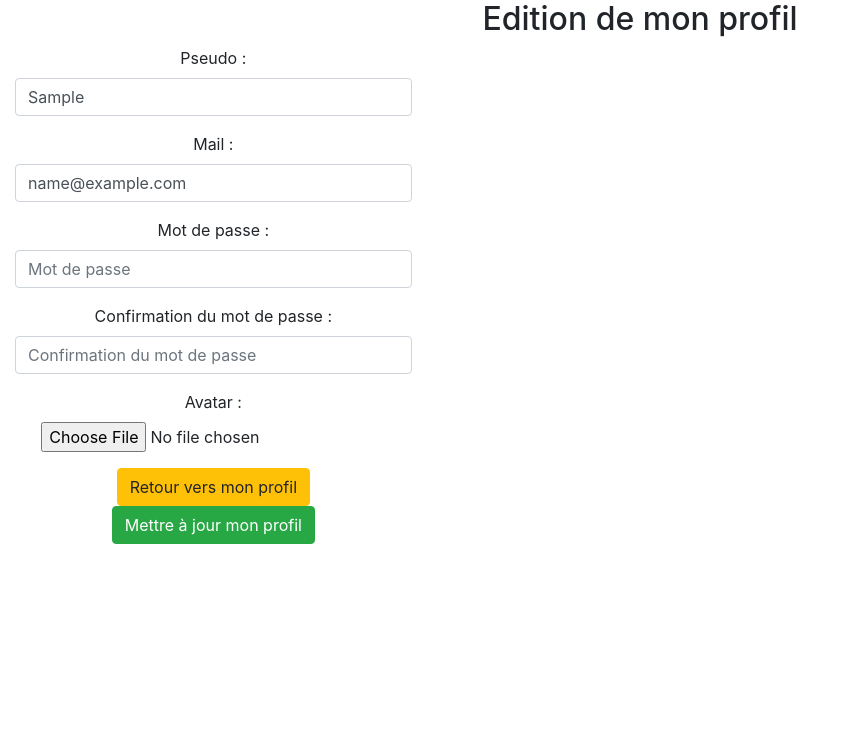
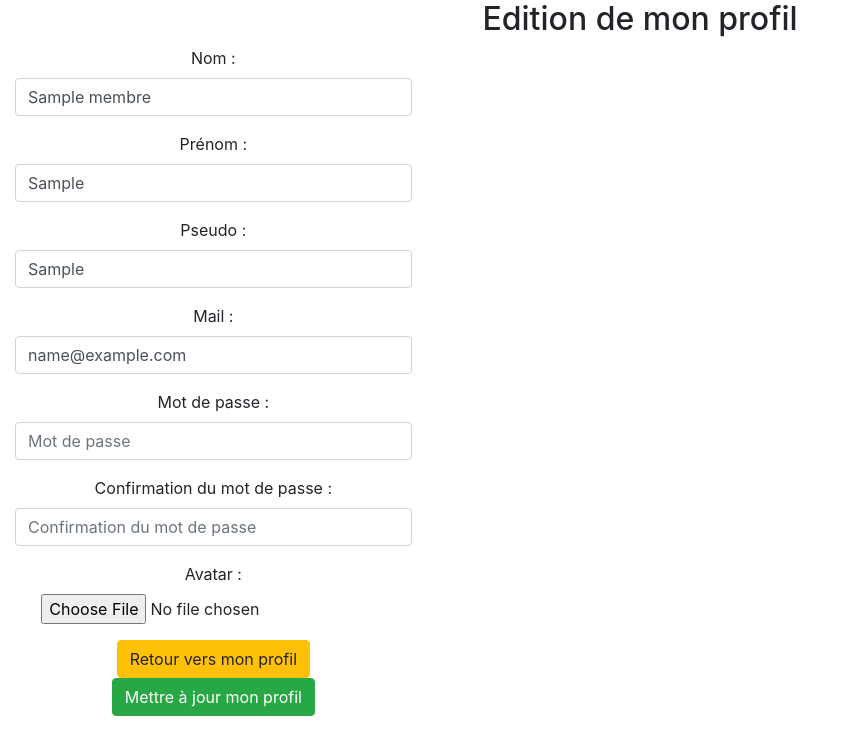
Before and after one commit to Christopher62/Evaluation---Simplon, a PHP site: page /editionprofil.php in a window 1280 px wide. Shown: the top 755 px of the page, without its empty margins (0-844 px from the left). Run offline with PHP 8.4, Linux system fonts and the light colour scheme; the visitor is signed in with stand-in values (Sample User, id 1); tables that the repository leaves empty or names only in its code hold one stand-in row (values such as "Sample post"); some libraries are stand-ins or nearby versions.

Commit message:
Added possibility to edit fields nom + prenom -> style in wip

```diff
--- a/pages/editionprofil.php
+++ b/pages/editionprofil.php
@@ -9,12 +9,28 @@ if(isset($_SESSION['id']))
 	$requser->execute(array($_SESSION["id"]));
 	$user = $requser->fetch();
 
+	if(isset($_POST["newnom"]) AND !empty($_POST["newnom"]) AND $_POST["newnom"] != $user["nom"])
+	{
+		$newnom = htmlspecialchars($_POST["newnom"]);
+		$insertnom = $cnx->prepare("UPDATE membres SET nom = ? WHERE id = ?");
+		$insertnom->execute(array($newnom, $_SESSION["id"]));
+		$message = "Modification effectuée !"."&nbsp"."Redirection vers votre profil en cours...";
+	}
+
+	if(isset($_POST["newprenom"]) AND !empty($_POST["newprenom"]) AND $_POST["newprenom"] != $user["prenom"])
+	{
+		$newprenom = htmlspecialchars($_POST["newprenom"]);
+		$insertprenom = $cnx->prepare("UPDATE membres SET prenom = ? WHERE id = ?");
+		$insertprenom->execute(array($newprenom, $_SESSION["id"]));
+		$message = "Modification effectué !"."&nbsp"."Redirection vers votre profil en cours...";
+	}
+
 	if(isset($_POST["newpseudo"]) AND !empty($_POST["newpseudo"]) AND $_POST["newpseudo"] != $user["pseudo"])
 	{
 		$newpseudo = htmlspecialchars($_POST["newpseudo"]);
 		$insertpseudo = $cnx->prepare("UPDATE membres SET pseudo = ? WHERE id = ?");
 		$insertpseudo->execute(array($newpseudo, $_SESSION["id"]));
-		$message = "Votre pseudo à bien été modifié !"."<br>"."Redirection vers votre profil en cours...";
+		$message = "Modification effectué !"."&nbsp"."Redirection vers votre profil en cours...";
 	}
 
 	if(isset($_POST["newmail"]) AND !empty($_POST["newmail"]) AND $_POST["newmail"] != $user["mail"])
@@ -22,7 +38,7 @@ if(isset($_SESSION['id']))
 		$newmail = htmlspecialchars($_POST["newmail"]);
 		$insertmail = $cnx->prepare("UPDATE membres SET mail = ? WHERE id = ?");
 		$insertmail->execute(array($newmail, $_SESSION["id"]));
-		$message = "Votre pseudo à bien été modifié !"."<br>"."Redirection vers votre profil en cours...";
+		$message = "Modification effectué !"."&nbsp"."Redirection vers votre profil en cours...";
 	}
 
 	if(isset($_POST["newmdp1"]) AND !empty($_POST["newmdp1"]) AND isset($_POST["newmdp2"]) AND !empty($_POST["newmdp2"]))
@@ -34,7 +50,7 @@ if(isset($_SESSION['id']))
 		{
 			$insertmdp = $cnx->prepare("UPDATE membres set password = ? WHERE id = ?");
 			$insertmdp->execute(array($mdp1, $_SESSION["id"]));
-			$message = "Votre mot de passe à bien été modifié !"."<br>"."Redirection vers votre profil en cours...";
+			$message = "Modification effectué !"."&nbsp"."Redirection vers votre profil en cours...";
 		}
 		else
 		{
@@ -60,7 +76,7 @@ if(isset($_SESSION['id']))
 						'avatar' => $_SESSION['id'].".".$extensionUpload,
 						'id' => $_SESSION['id']
 						));
-						$message = "Votre avatar à bien été modifié !"."<br>"."Redirection vers votre profil en cours...";
+						$message = "Modification effectué !"."&nbsp"."Redirection vers votre profil en cours...";
 				}
 				else
 				{
@@ -97,6 +113,14 @@ else
 			<div class="container-fluid">
 				<div class="row">
 					<form class="well col-md-offset-4 col-md-4" method="POST" action="" enctype="multipart/form-data">
+						<div class="form-group">
+							<label for="newnom">Nom :</label>
+							<input class="form-control" id="newnom" type="text" placeholder="Votre nom" name="newnom" value="<?php echo $user["nom"] ?>">
+						</div>
+						<div class="form-group">
+							<label for="newprenom">Prénom :</label>
+							<input class="form-control" id="newprenom" type="text" placeholder="Votre prénom" name="newprenom" value="<?php echo $user["prenom"] ?>">
+						</div>
 		        <div class="form-group">
 						  <label for="newpseudo">Pseudo :</label>
 						  <input class="form-control" id="newpseudo" type="text" name="newpseudo" placeholder="Pseudo" value="<?php echo $user["pseudo"]; ?>">
```
